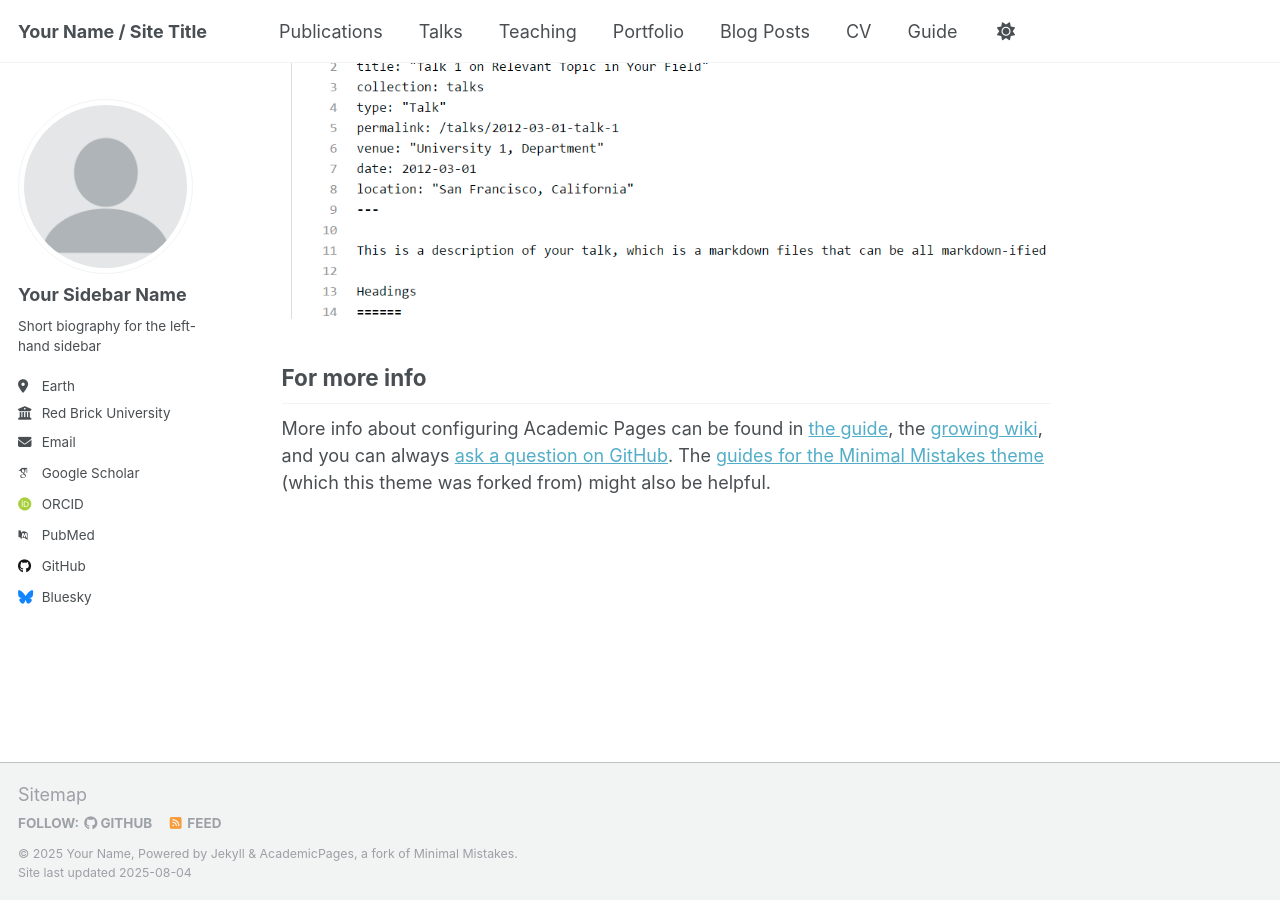
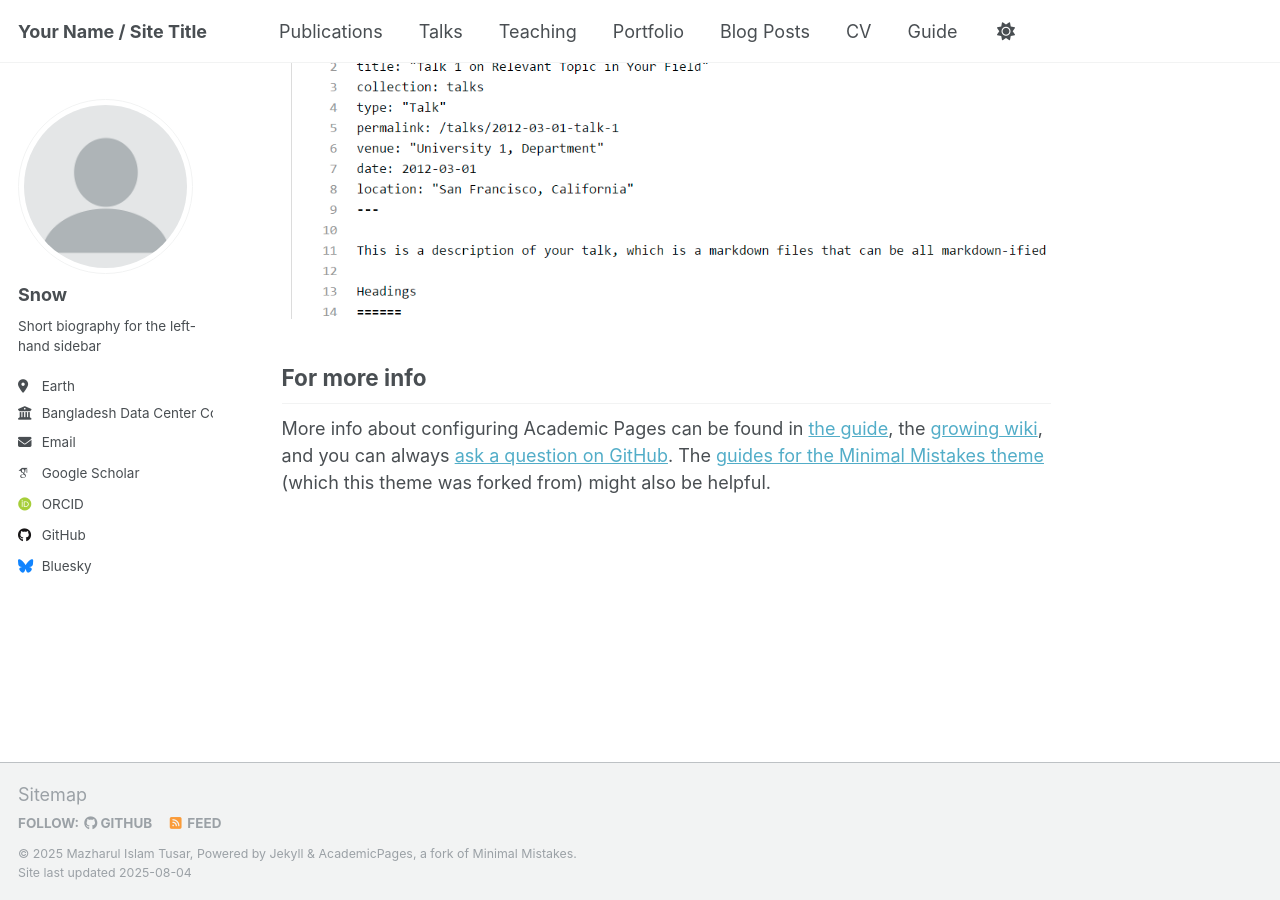
Before and after one commit to mazharsnow/mazharsnow.github.io, a Jekyll site: the page built from _pages/about.md, in a window 1280 px wide and 900 px high, scrolled down 2880 px. Built offline with Jekyll 4.4.1, drawn with Linux system fonts in a browser that asks for light colours; some web fonts are replaced; a script that is not in the unit is left out.

Commit message:
Update site name, description, and repository URL

```diff
--- a/_config.yml
+++ b/_config.yml
@@ -9,13 +9,14 @@
 # Basic Site Settings
 locale                   : "en-US"
 site_theme               : "default"
-title                    : "Your Name / Site Title"
+title                    : Your Name / Site Title
 title_separator          : "-"
-name                     : &name "Your Name"
-description              : &description "personal description"
-url                      : https://academicpages.github.io # the base hostname & protocol for your site e.g. "https://[your GitHub username].github.io" or if you already have some other page hosted on Github then use "https://[your GitHub username].github.io/[Your Repo Name]"
-baseurl                  : "" # the subpath of your site, e.g. "/blog"
-repository               : "academicpages/academicpages.github.io"
+name                     : &name "Mazharul Islam Tusar"
+description              : &description "Ph.D. researcher in cybersecurity, AI/ML, blockchain-based privacy systems, and cloud security."
+
+url                      : https://mazharsnow.github.io
+# baseurl                  : "" # the subpath of your site, e.g. "/blog"
+repository               : "mazharsnow/mazharsnow.github.io"
 
 # Site Author - The following control what appear as part of the author content on the side bar.
 #               If a field is blank the icon and link will not appear, otherwise it will be shown.
@@ -23,23 +24,23 @@ repository               : "academicpages/academicpages.github.io"
 author:
   # Biographic information
   avatar           : "profile.png"
-  name             : "Your Sidebar Name"
+  name             : "Snow"
   pronouns         : # example: "she/her"
   bio              : "Short biography for the left-hand sidebar"
   location         : "Earth"
-  employer         : "Red Brick University"
+  employer         : "Bangladesh Data Center Company Limited"
   uri              : # URL
-  email            : "none@example.org"
+  email            : "mazharulislamtusar@gmail.com"
 
   # Academic websites
   academia         : # URL
   arxiv            : # URL - Update with the correct link to your profile
-  googlescholar    : "https://scholar.google.com/citations?user=PS_CX0AAAAAJ"
-  inspire-hep      : # URL
-  impactstory      : # URL
-  orcid            : "http://orcid.org/yourorcidurl"
-  semantic         : # URL
-  pubmed           : "https://www.ncbi.nlm.nih.gov/pubmed/?term=john+snow"
+  googlescholar    : "https://scholar.google.com/citations?user=LGE4nW4AAAAJ&hl=en"
+  # inspire-hep      : # URL
+  # impactstory      : # URL
+  orcid            : "https://orcid.org/0000-0001-6225-1487"
+  # semantic         : # URL
+  # pubmed           : "https://www.ncbi.nlm.nih.gov/pubmed/?term=john+snow"
   researchgate     : # URL
   scopus           : # URL
 
@@ -47,7 +48,7 @@ author:
   bitbucket        : # Username - Update with your username on the site
   codepen          : # Username
   dribbble         : # Username
-  github           : "academicpages"
+  github           : "mazharsnow"
   kaggle           : # Username
   stackoverflow    : # User number or user number and name (i.e., use "1" or "1/jeff-atwood")
 
```
